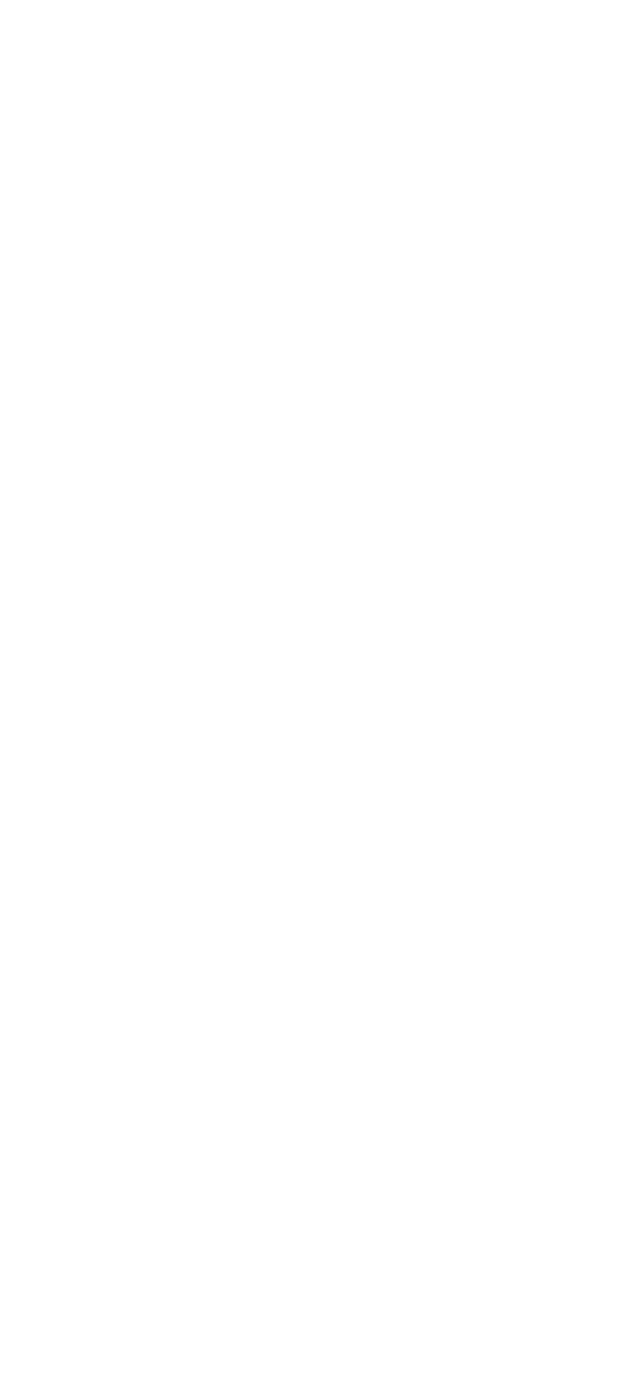
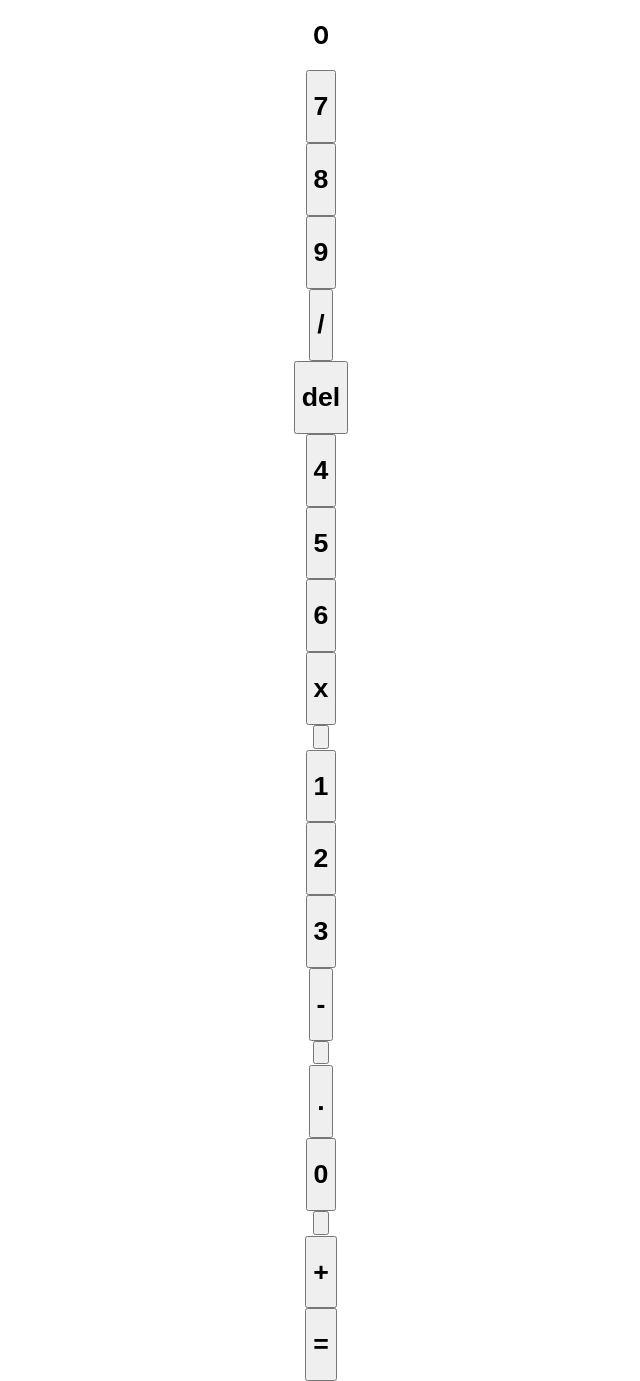
Before and after one commit to cryzereye/react_calculator, a React (Create React App) app: page / in a window 1280 px wide. Shown: the whole page, without its empty margins (319-959 px from the left). Before the commit the page ends 800 px from the top, so only its background shows below. Built offline with nearby package versions, Linux system fonts and the light colour scheme.

Commit message:
layout messed up. need to go back to working hehe

```diff
--- a/src/components/CalcButtons/CalcButton/CalcButton.js
+++ b/src/components/CalcButtons/CalcButton/CalcButton.js
@@ -1,8 +1,15 @@
 import React, { Component } from 'react';
 import Button from 'react-bootstrap/Button';
+import Col from 'react-bootstrap/Col';
 
-const calcbutton = () => {
-
+const calcbutton = (props) => {
+  return (
+      <Col>
+        <button value={props.value}>
+            <h1>{props.value}</h1>
+        </button>
+      </Col>
+  );
 }
 
 export default calcbutton;
--- a/src/components/CalcButtons/CalcButtons.js
+++ b/src/components/CalcButtons/CalcButtons.js
@@ -1,14 +1,41 @@
 import React, { Component } from 'react';
 import Row from 'react-bootstrap/Row';
+import Col from 'react-bootstrap/Col';
+import CalcButton from './CalcButton/CalcButton';
 
 const calcbuttons = () => {
-    return (
-        <div className='CalcButtons'>
-            <Row>
-
-            </Row>
-        </div>
-    );
+  return (
+    <Col className='CalcButtons'>
+      <Row>
+          <CalcButton lg='2' value='7'/>
+          <CalcButton value='8'/>
+          <CalcButton value='9'/>
+          <CalcButton value='/'/>
+          <CalcButton value='del'/>
+      </Row>
+      <Row>
+          <CalcButton value='4'/>
+          <CalcButton value='5'/>
+          <CalcButton value='6'/>
+          <CalcButton value='x'/>
+          <CalcButton value=''/>
+      </Row>
+      <Row>
+          <CalcButton value='1'/>
+          <CalcButton value='2'/>
+          <CalcButton value='3'/>
+          <CalcButton value='-'/>
+          <CalcButton value=''/>
+      </Row>
+      <Row>
+          <CalcButton value='.'/>
+          <CalcButton value='0'/>
+          <CalcButton value=''/>
+          <CalcButton value='+'/>
+          <CalcButton value='='/>
+      </Row>
+    </Col>
+  );
 }
 
 export default calcbuttons;
--- a/src/containers/App.js
+++ b/src/containers/App.js
@@ -18,9 +18,12 @@ class App extends Component {
       <div className="App">
         <Container>
           <Row>
-
+            <h1>{this.state.expression}</h1>
+            <h2>{this.state.answer}</h2>
           </Row>
-          <CalcButtons/>
+          <Row className="justify-content-md-center">
+            <CalcButtons/>
+          </Row>
         </Container>
       </div>
     );
```
Also changed, not shown: 1 other file (tests, documents, lock files or other folders).
